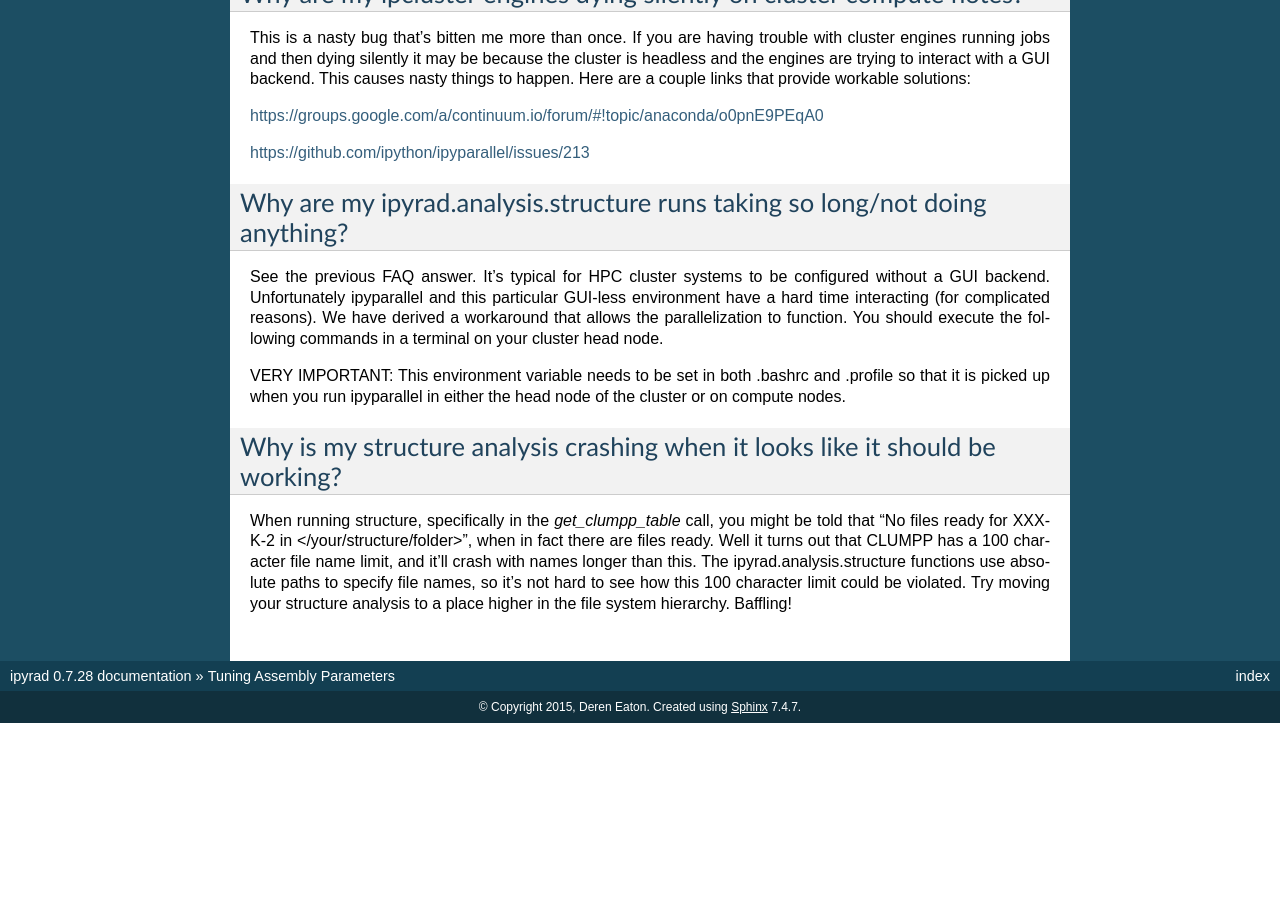
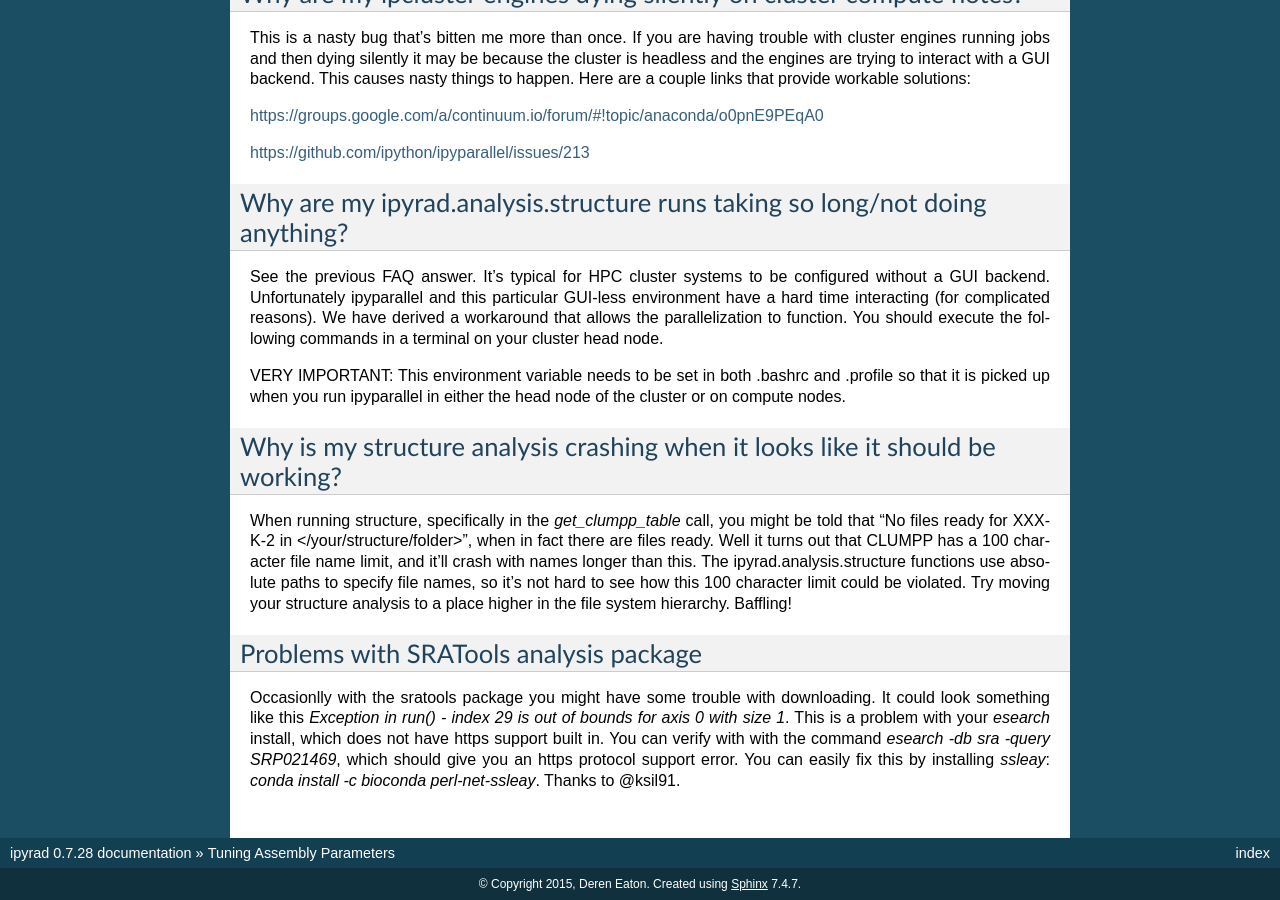
Before and after one commit to dereneaton/ipyrad, a Sphinx documentation site: the page built from docs/faq.rst, in a window 1280 px wide and 900 px high, scrolled down 6347 px. Built offline with Sphinx 7.4.7, drawn with Linux system fonts in a browser that asks for light colours; pages that are not in the unit, such as notebooks, are missing from menus; the version number is read from the project's files by our own code; before the commit the page ends 7070 px from its top, so only the background shows below that; some of the changed text lies outside the part shown.

Commit message:
Update faq.rst

```diff
--- a/docs/faq.rst
+++ b/docs/faq.rst
@@ -351,3 +351,7 @@ VERY IMPORTANT: This environment variable needs to be set in both .bashrc and .p
 Why is my structure analysis crashing when it looks like it should be working?
 ------------------------------------------------------------------------------
 When running structure, specifically in the `get_clumpp_table` call, you might be told that "No files ready for XXX-K-2 in </your/structure/folder>", when in fact there are files ready. Well it turns out that CLUMPP has a 100 character file name limit, and it'll crash with names longer than this. The ipyrad.analysis.structure functions use absolute paths to specify file names, so it's not hard to see how this 100 character limit could be violated. Try moving your structure analysis to a place higher in the file system hierarchy. Baffling!
+
+Problems with SRATools analysis package
+---------------------------------------
+Occasionlly with the sratools package you might have some trouble with downloading. It could look something like this `Exception in run() - index 29 is out of bounds for axis 0 with size 1`. This is a problem with your `esearch` install, which does not have https support built in. You can verify with with the command `esearch -db sra -query SRP021469`, which should give you an https protocol support error. You can easily fix this by installing `ssleay`: `conda install -c bioconda perl-net-ssleay`. Thanks to @ksil91.
```
